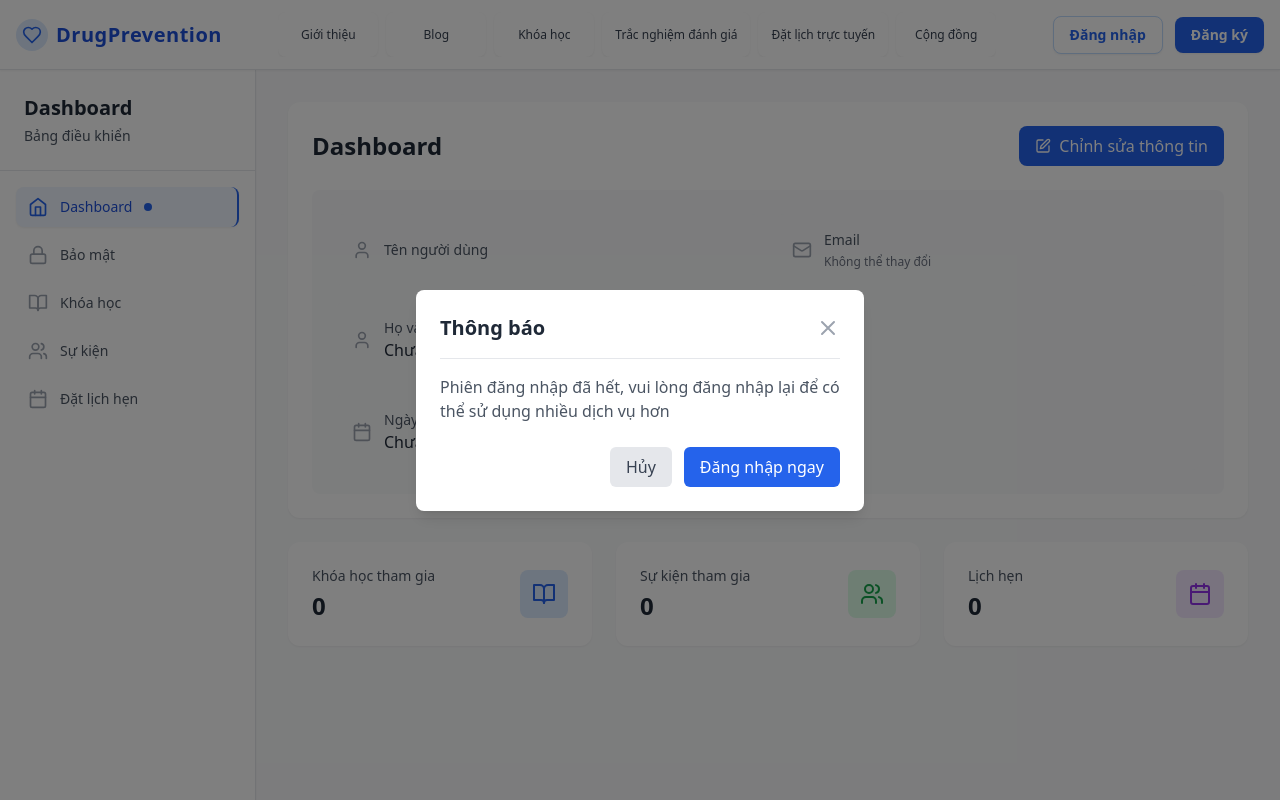
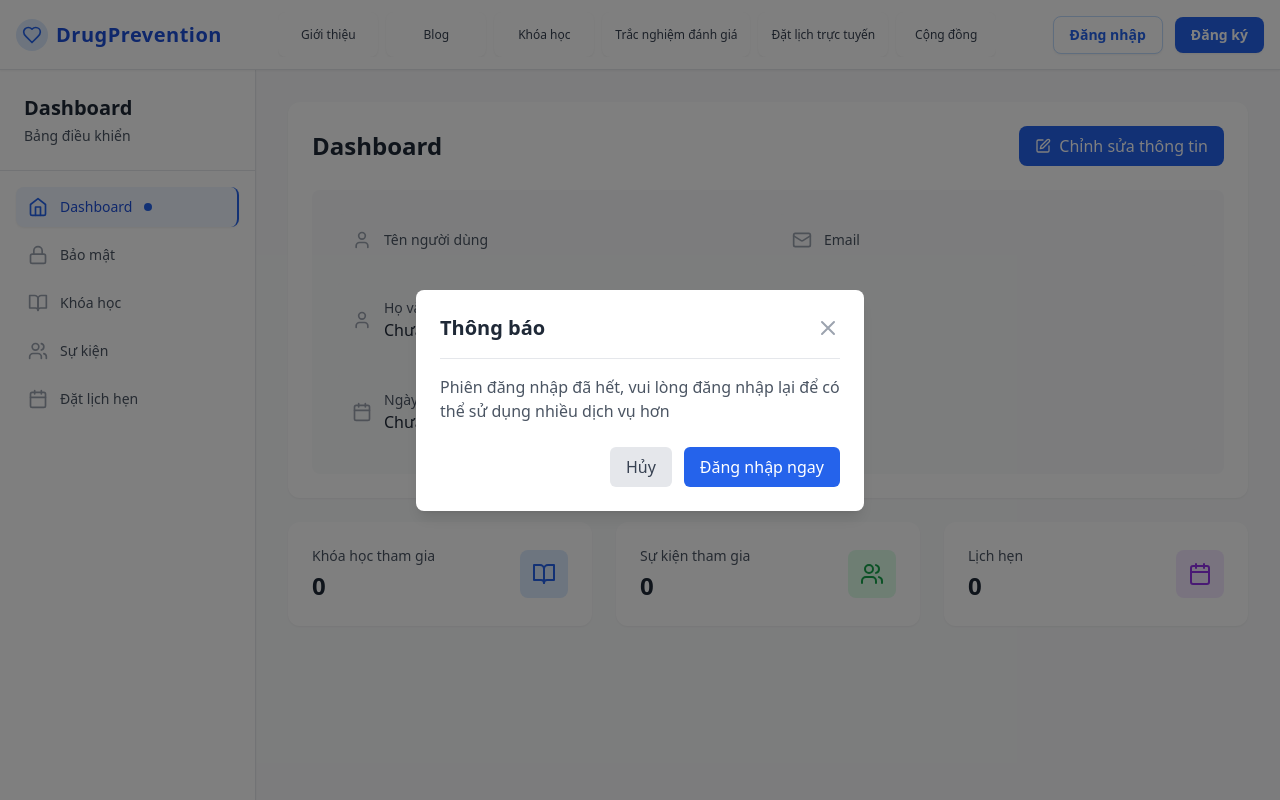
Before and after one commit to Rinnn465/DrugUsePreventionProject, a React (Vite) app in the folder client/: page /dashboard/1 in a window 1280 px wide. Shown: the top 800 px of the page. Built offline with nearby package versions, Linux system fonts and the light colour scheme.

Commit message:
refactor: Remove redundant email change messages and clean up Community Program page

```diff
--- a/client/src/pages/DashBoardPage.tsx
+++ b/client/src/pages/DashBoardPage.tsx
@@ -653,7 +653,6 @@ const DashBoardPage: React.FC = () => {
                       className="mt-1 block w-full rounded-md border-gray-300 bg-gray-50 shadow-sm text-gray-500 cursor-not-allowed"
                       title="Email không thể thay đổi vì nó là duy nhất trong hệ thống"
                     />
-                    <p className="mt-1 text-xs text-gray-500">Email không thể thay đổi</p>
                   </div>
                   <div>
                     <label className="block text-sm font-medium text-gray-700">Họ và tên</label>
@@ -711,7 +710,6 @@ const DashBoardPage: React.FC = () => {
                     <div className="flex-1">
                       <p className="text-sm text-gray-600">Email</p>
                       <p className="font-medium text-gray-800">{user?.Email}</p>
-                      <p className="text-xs text-gray-500 mt-1">Không thể thay đổi</p>
                     </div>
                   </div>
                   <div className="flex items-center space-x-3 p-4 bg-gray-50 rounded-lg">
--- a/client/src/pages/program/CommunityProgramPage.tsx
+++ b/client/src/pages/program/CommunityProgramPage.tsx
@@ -394,14 +394,6 @@ const CommunityProgramPage: React.FC = () => {
                       {event.Status === 'upcoming' ? 'Sắp diễn ra' : event.Status === 'ongoing' ? 'Đang diễn ra' : 'Đã hoàn thành'}
                     </span>
                   </div>
-                  {/* Badge trạng thái đăng ký */}
-                  {enrollmentStatuses[event.ProgramID]?.isEnrolled && (
-                    <div className="absolute top-12 left-4">
-                      <span className="px-2 py-1 bg-green-500 text-white text-xs rounded-full">
-                        Đã đăng ký
-                      </span>
-                    </div>
-                  )}
                 </div>
               )}
               <div className="p-6 flex flex-col flex-grow">
```
